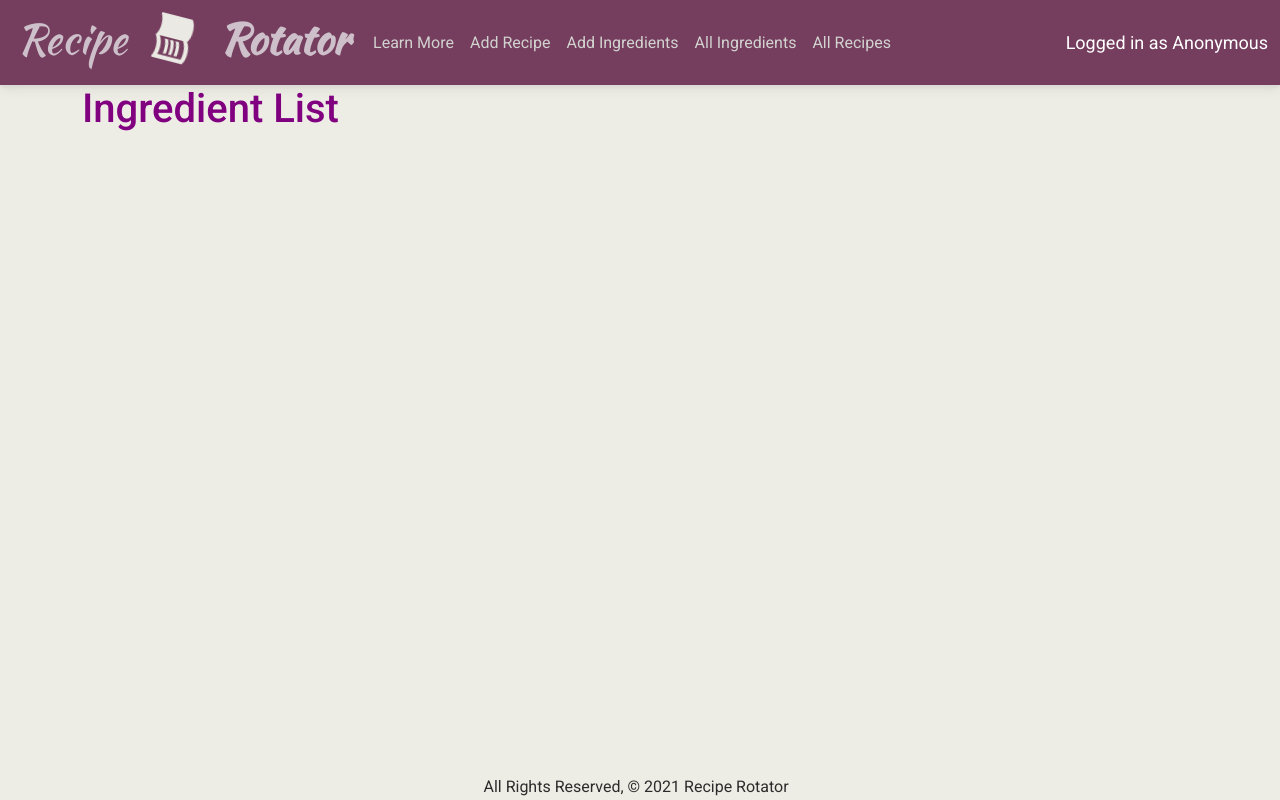
After one commit to oleomark/RecipeRotator, a Django app: page /ingredients/ in a window 1280 px wide. The commit adds this page. Run offline with Django 3.2, Linux system fonts and the light colour scheme; data that the repository does not hold is empty; some libraries are stand-ins or nearby versions; some web fonts are replaced.

Commit message:
Adds Log/Ingredient Models and full C.R.U.D functionality for both

```diff
--- a/reciperotator/main_app/admin.py
+++ b/reciperotator/main_app/admin.py
@@ -1,5 +1,7 @@
 from django.contrib import admin
-from .models import Recipe
+from .models import Recipe, RecipeLog, Ingredient
 
 # Register your modelss here.
 admin.site.register(Recipe)
+admin.site.register(RecipeLog)
+admin.site.register(Ingredient)
--- a/reciperotator/main_app/templates/base.html
+++ b/reciperotator/main_app/templates/base.html
@@ -28,6 +28,7 @@
   <!-- MDB -->
   <link href="https://cdnjs.cloudflare.com/ajax/libs/mdb-ui-kit/3.3.0/mdb.min.css" rel="stylesheet">
   <link rel="stylesheet" type="text/css" href="{% static 'css/style.css' %}">
+  <script src="https://cdnjs.cloudflare.com/ajax/libs/materialize/1.0.0/js/materialize.min.js"></script>
 </head>
 <body>
   <header class="navbar-fixed">
@@ -55,6 +56,12 @@
             <a class="nav-link" href="{% url 'recipes_create' %}">Add Recipe</a>
           </li>
           <li class="nav-item">
+            <a class="nav-link" href="{% url 'ingredients_create' %}">Add Ingredients</a>
+          </li>
+          <li class="nav-item">
+            <a class="nav-link" href="{% url 'ingredients_index' %}">All Ingredients</a>
+          </li>
+          <li class="nav-item">
             <a class="nav-link" href="{% url 'index' %}">All Recipes</a>
            </li>
         </ul>
--- /dev/null
+++ b/reciperotator/main_app/templates/main_app/ingredient_list.html
@@ -0,0 +1,16 @@
+{% extends 'base.html' %}
+{% block content %}
+
+<h1>Ingredient List</h1>
+
+{% for ingredient in ingredient_list %}
+  <a href="{% url 'ingredients_detail' ingredient.id %}">
+    <div class="card">
+        <div class="card-content">
+            <span class="card-title">{{ ingredient.name }}</span>
+        </div>
+    </div>
+  </a>
+{% endfor %}
+
+{% endblock %}
--- a/reciperotator/main_app/urls.py
+++ b/reciperotator/main_app/urls.py
@@ -9,4 +9,12 @@ urlpatterns = [
     path('recipes/create/', views.RecipeCreate.as_view(), name='recipes_create'),
     path('recipes/<int:pk>/update/', views.RecipeUpdate.as_view(), name='recipes_update'),
     path('recipes/<int:pk>/delete/', views.RecipeDelete.as_view(), name='recipes_delete'),
+    path('recipes/<int:recipe_id>/add_recipelog/', views.add_recipelog, name='add_recipelog'),
+    path('recipes/<int:recipe_id>/assoc_ingredient/<int:ingredient_id>/', views.assoc_ingredient, name='assoc_ingredient'),
+    path('recipes/<int:recipe_id>/unassoc_ingredients/<int:ingredient_id>/', views.unassoc_ingredient, name='unassoc_ingredient'),
+    path('ingredients/', views.IngredientList.as_view(), name='ingredients_index'),
+    path('ingredients/<int:pk>/', views.IngredientDetail.as_view(), name='ingredients_detail'),
+    path('ingredients/create/', views.IngredientCreate.as_view(), name='ingredients_create'),
+    path('ingredients/<int:pk>/update/', views.IngredientUpdate.as_view(), name='ingredients_update'),
+    path('ingredients/<int:pk>/delete/', views.IngredientDelete.as_view(), name='ingredients_delete'),
 ]
--- a/reciperotator/main_app/views.py
+++ b/reciperotator/main_app/views.py
@@ -1,6 +1,8 @@
-from django.shortcuts import render
+from django.shortcuts import render, redirect
 from django.views.generic.edit import CreateView, UpdateView, DeleteView
-from .models import Recipe
+from django.views.generic import ListView, DetailView
+from .models import Recipe, Ingredient
+from .forms import RecipeLogForm
 
 # Create your views here.
 class RecipeCreate(CreateView):
@@ -30,4 +32,48 @@ def recipes_index(request):
 
 def recipes_detail(request, recipe_id):
     recipe = Recipe.objects.get(id=recipe_id)
-    return render(request, 'recipes/detail.html', { 'recipe': recipe })
+    ingredients_recipe_doesnt_have = Ingredient.objects.exclude(id__in = recipe.ingredients.all().values_list('id'))
+    recipelog_form = RecipeLogForm()
+    return render(request, 'recipes/detail.html', {
+         'recipe': recipe ,
+         'recipelog_form': recipelog_form,
+         'ingredients': ingredients_recipe_doesnt_have
+         })
+
+def add_recipelog(request, recipe_id):
+  form = RecipeLogForm(request.POST)
+  if form.is_valid():
+    new_recipelog = form.save(commit=False)
+    new_recipelog.recipe_id = recipe_id
+    new_recipelog.save()
+  return redirect('detail', recipe_id=recipe_id)
+
+def assoc_ingredient(request, recipe_id, ingredient_id):
+  Recipe.objects.get(id=recipe_id).ingredients.add(ingredient_id)
+  return redirect('detail', recipe_id=recipe_id)
+
+def unassoc_ingredient(request, recipe_id, ingredient_id):
+    Recipe.objects.get(id=recipe_id).ingredients.remove(ingredient_id)
+    return redirect('detail', recipe_id=recipe_id)
+
+class IngredientList(ListView):
+    model = Ingredient
+
+
+class IngredientDetail(DetailView):
+    model = Ingredient
+
+
+class IngredientCreate(CreateView):
+    model = Ingredient
+    fields = '__all__'
+
+
+class IngredientUpdate(UpdateView):
+    model = Ingredient
+    fields = '__all__'
+
+
+class IngredientDelete(DeleteView):
+    model = Ingredient
+    success_url = '/ingredients/'
```
Also changed, not shown: reciperotator/main_app/forms.py (added, +7 -0 lines), reciperotator/main_app/models.py (+30 -0 lines), reciperotator/main_app/templates/main_app/ingredient_confirm_delete.html (added, +13 -0 lines), reciperotator/main_app/templates/main_app/ingredient_detail.html (added, +20 -0 lines), reciperotator/main_app/templates/main_app/ingredient_form.html (added, +17 -0 lines), reciperotator/main_app/templates/recipes/detail.html (+79 -0 lines), reciperotator/main_app/migrations/0003_auto_20210523_2308.py (added), reciperotator/main_app/migrations/0004_recipelog.py (added), reciperotator/main_app/migrations/0005_auto_20210524_0201.py (added), reciperotator/main_app/migrations/0006_alter_ingredient_amount.py (added), reciperotator/main_app/migrations/0007_rename_ingedients_recipe_ingredients.py (added).
